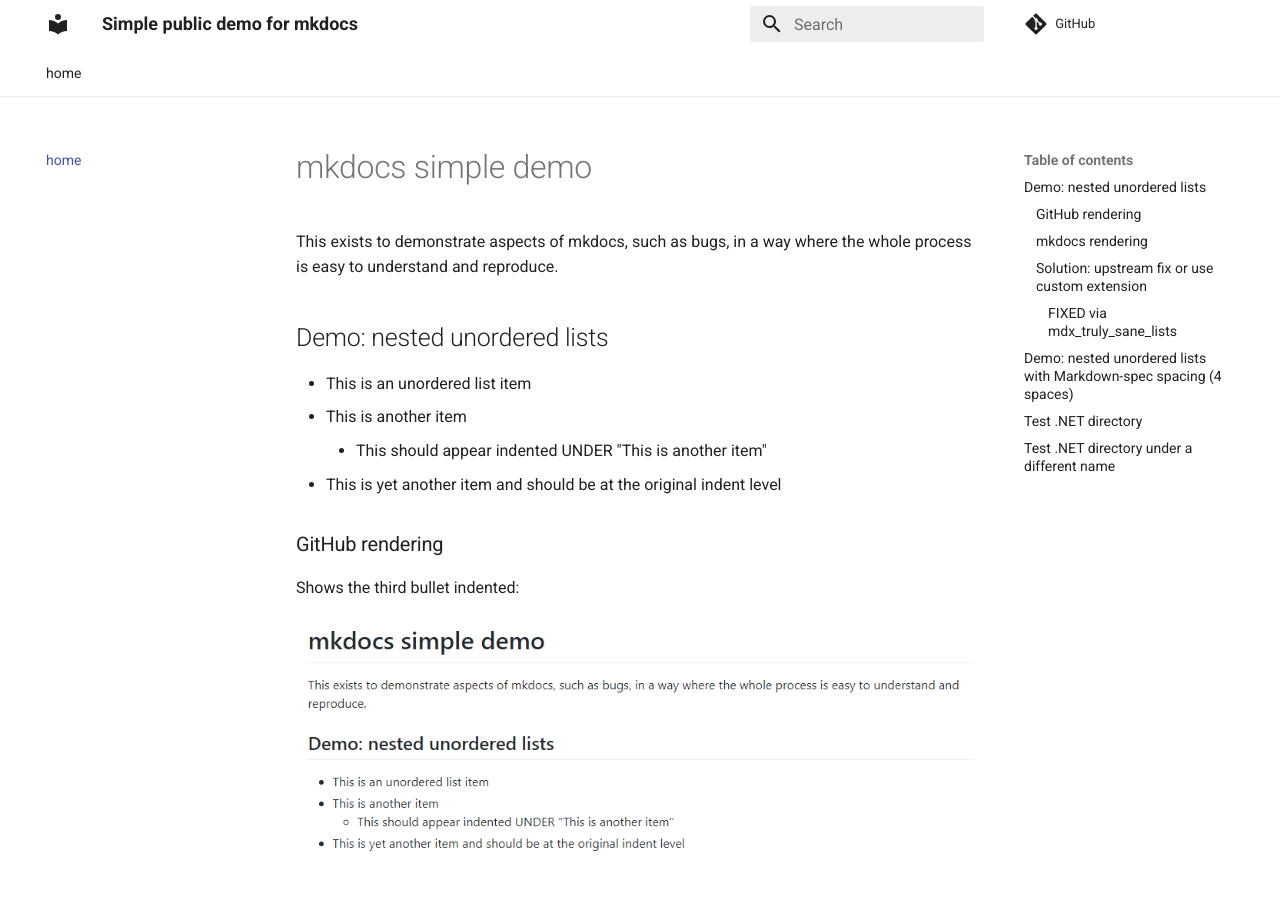
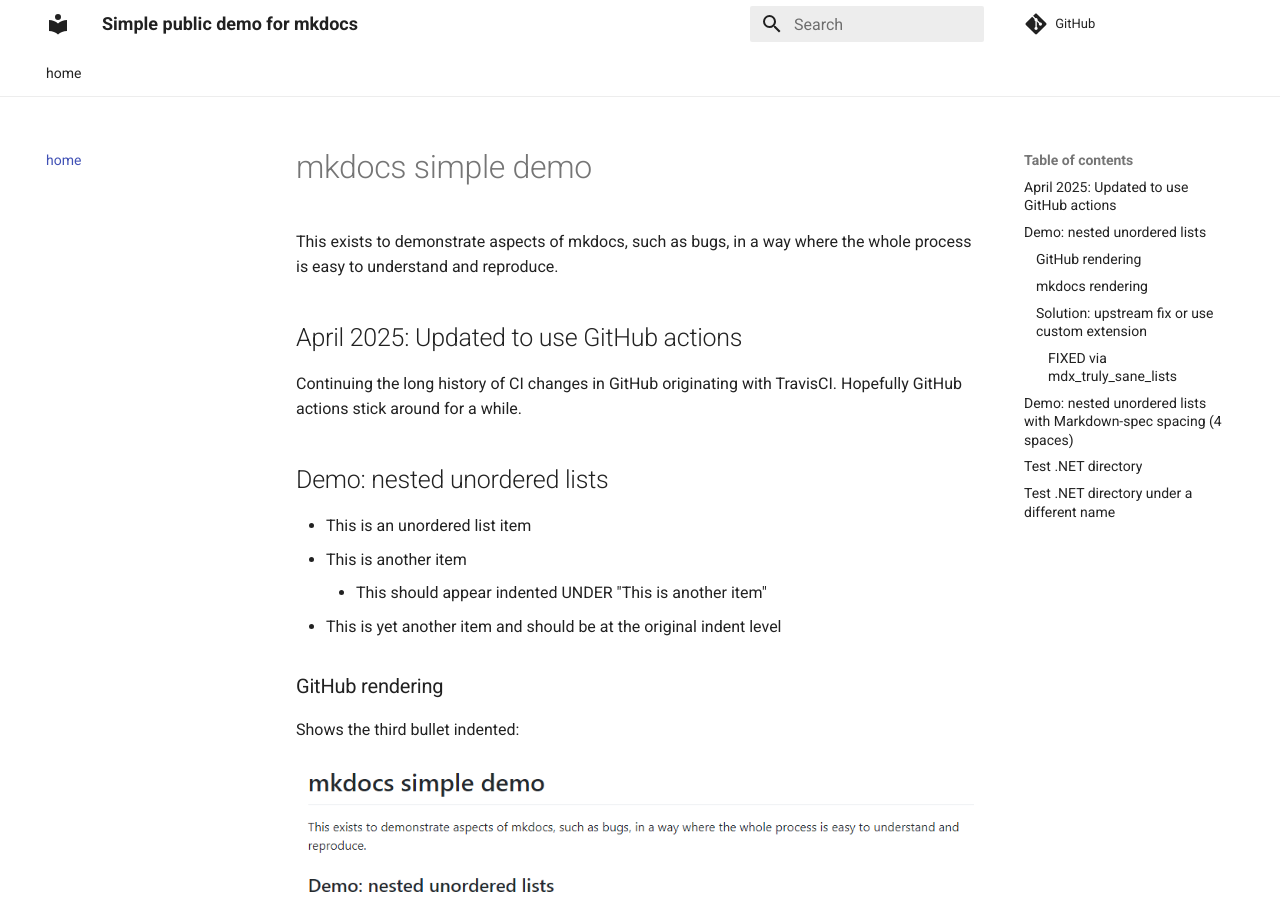
Before and after one commit to sbonds/mkdocs-simple-demo, an MkDocs documentation site: the page built from docs/index.md, in a window 1280 px wide and 900 px high. Built offline with MkDocs 1.6.1 and Material for MkDocs 9.7.7, drawn with Linux system fonts in a browser that asks for light colours; comment, search, counter and statistics services are not loaded.

Commit message:
Test build with simple change.

```diff
--- a/docs/index.md
+++ b/docs/index.md
@@ -1,6 +1,10 @@
 # mkdocs simple demo
 
 This exists to demonstrate aspects of mkdocs, such as bugs, in a way where the whole process is easy to understand and reproduce.
+
+## April 2025: Updated to use GitHub actions
+
+Continuing the long history of CI changes in GitHub originating with TravisCI. Hopefully GitHub actions stick around for a while.
 
 ## Demo: nested unordered lists
 
```
